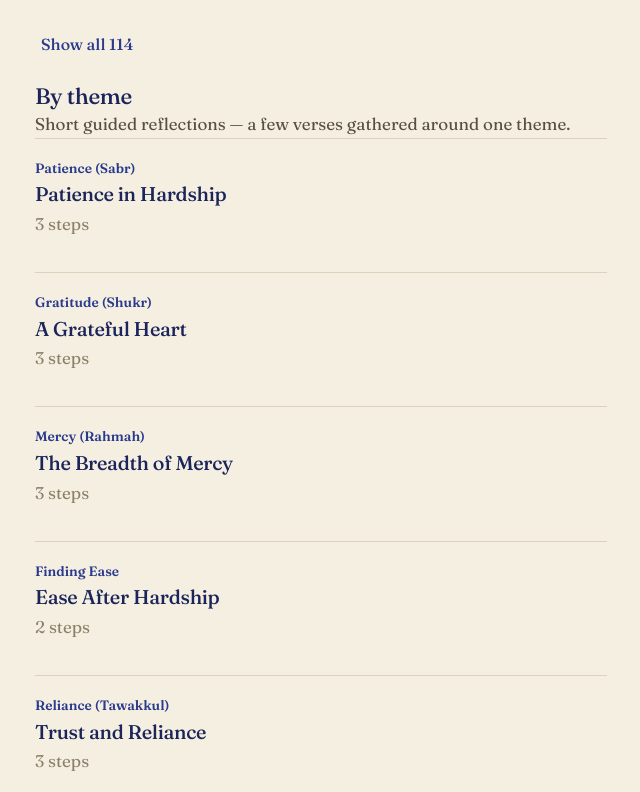
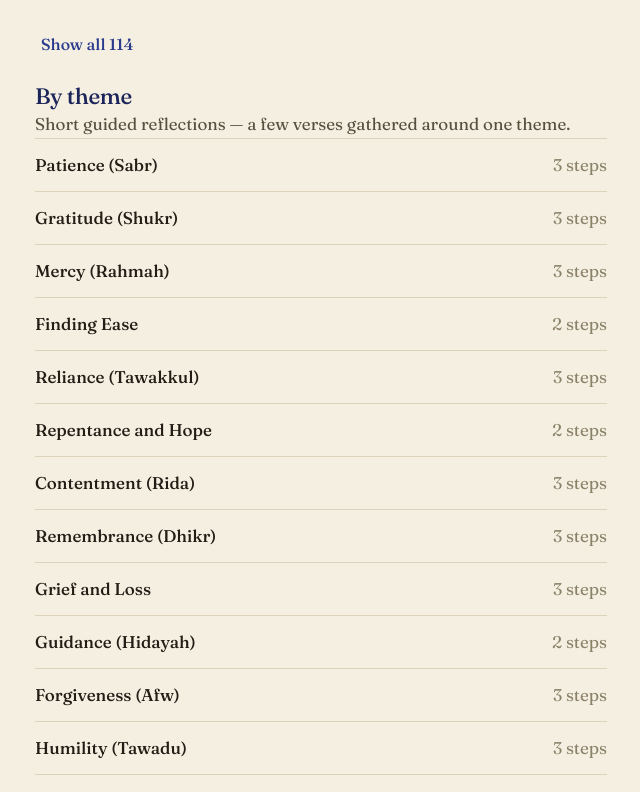
Before and after one commit to mohammedfirdouss/MindfulVerse, a React (Vite) app: page /sessions in a window 1280 px wide. Shown: the part 880-1672 px from the top of the page, without its empty margins (429-1069 px from the left). Built offline with nearby package versions, Linux system fonts and the light colour scheme.

Commit message:
feat: enhance session list layout with grid display and improved item styling

```diff
--- a/src/pages/Sessions.tsx
+++ b/src/pages/Sessions.tsx
@@ -196,47 +196,60 @@ export default function Sessions() {
             </p>
           ) : (
             <ul
-              className="stack"
-              style={{ listStyle: "none", margin: 0, padding: 0 }}
+              style={{
+                listStyle: "none",
+                margin: 0,
+                padding: 0,
+                display: "grid",
+                gridTemplateColumns: "repeat(auto-fill, minmax(280px, 1fr))",
+                columnGap: 32,
+              }}
             >
-              {status.sessions.map((s) => {
-                const p = progress[s.id];
-                const completed = p?.completedAt != null;
-                const inProgress = !completed && p != null && p.step >= 0;
-                return (
+              {[...status.sessions]
+                .map((s) => {
+                  const p = progress[s.id];
+                  const completed = p?.completedAt != null;
+                  const inProgress = !completed && p != null && p.step >= 0;
+                  return { s, completed, inProgress };
+                })
+                .sort(
+                  (a, b) =>
+                    Number(b.inProgress) - Number(a.inProgress) ||
+                    Number(a.completed) - Number(b.completed)
+                )
+                .map(({ s, completed, inProgress }) => (
                   <li key={s.id}>
                     <Link
                       to={`/sessions/${s.id}`}
                       style={{
-                        display: "block",
+                        display: "flex",
+                        alignItems: "baseline",
+                        gap: 12,
                         color: "inherit",
-                        padding: "18px 0",
+                        padding: "12px 0",
                         borderTop: "1px solid var(--line)",
                       }}
                     >
-                      <p className="label" style={{ margin: "0 0 4px" }}>
-                        {s.theme}
-                      </p>
-                      <h3 style={{ margin: 0, fontWeight: 500 }}>{s.title}</h3>
-                      <p className="muted" style={{ margin: "4px 0 0" }}>
-                        {s.steps.length}{" "}
-                        {s.steps.length === 1 ? "step" : "steps"}
-                        {completed && (
+                      <span style={{ fontWeight: 500 }}>{s.theme}</span>
+                      <span
+                        className="muted"
+                        style={{ marginLeft: "auto", whiteSpace: "nowrap" }}
+                      >
+                        {completed ? (
                           <span style={{ color: "var(--indigo)" }}>
-                            {"  ·  "}
                             <span aria-hidden="true">✦</span> Completed
                           </span>
+                        ) : inProgress ? (
+                          <span style={{ color: "var(--kola)" }}>Continue</span>
+                        ) : (
+                          `${s.steps.length} ${
+                            s.steps.length === 1 ? "step" : "steps"
+                          }`
                         )}
-                        {inProgress && (
-                          <span style={{ color: "var(--kola)" }}>
-                            {"  ·  "}Continue
-                          </span>
-                        )}
-                      </p>
+                      </span>
                     </Link>
                   </li>
-                );
-              })}
+                ))}
             </ul>
           ))}
       </section>
```
